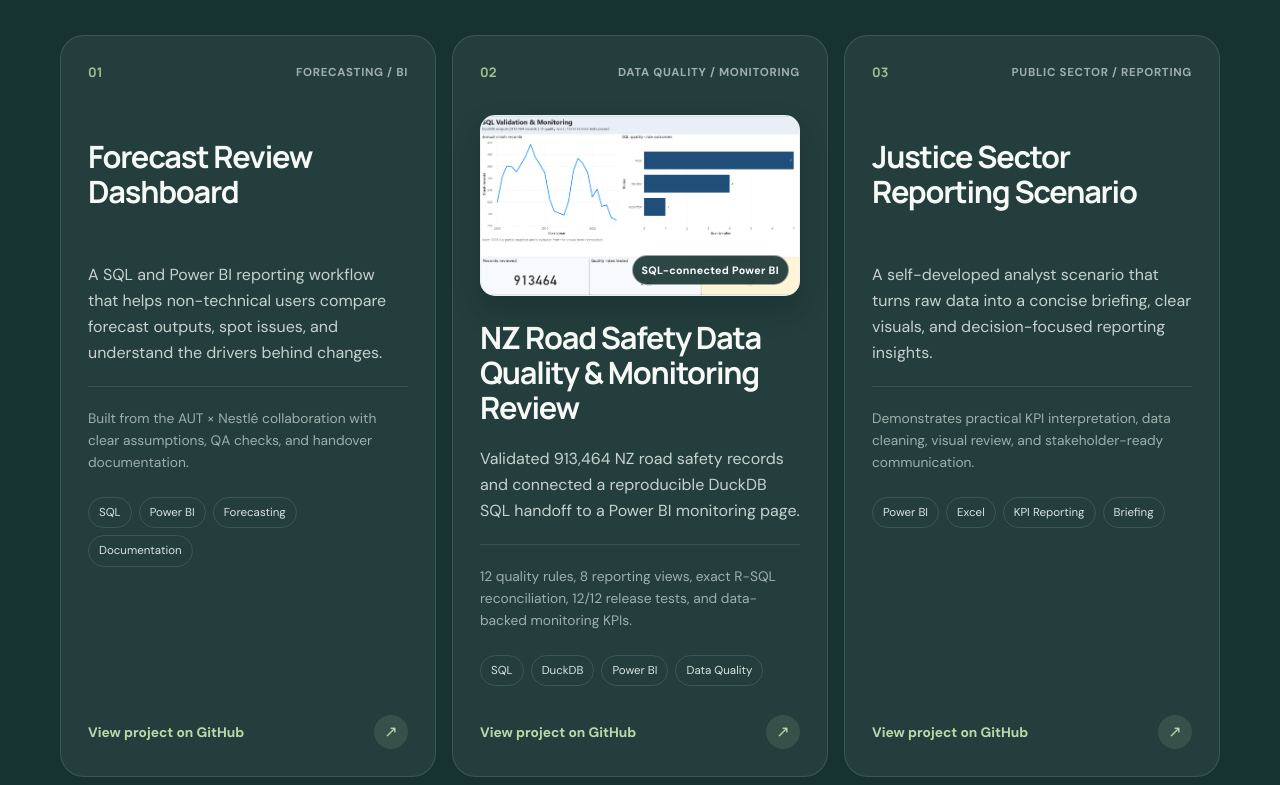
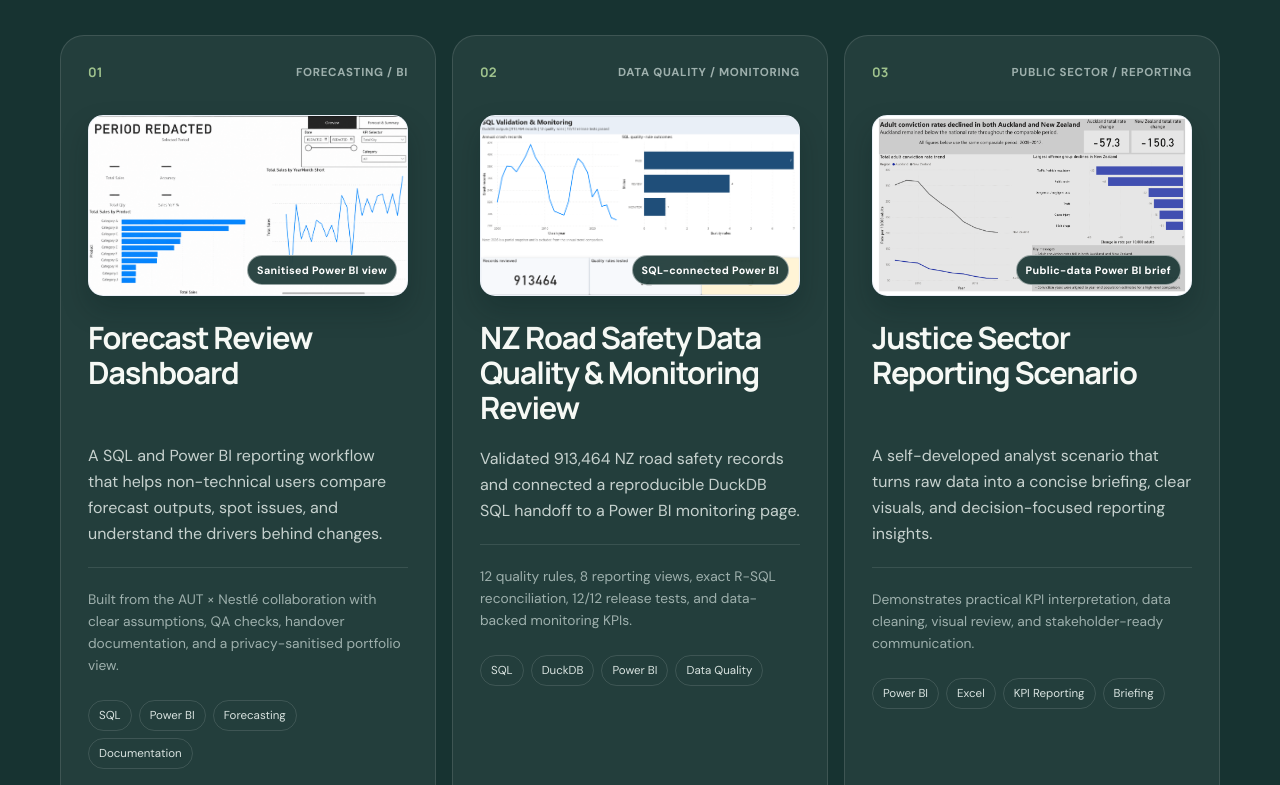
Before and after one commit to DAjik-03/DAjik-03.github.io, a React (Vite) app: page / in a window 1280 px wide. Shown: the part 1155-1940 px from the top of the page. Built offline with nearby package versions, Linux system fonts and the light colour scheme.

Commit message:
Add portfolio dashboard previews

```diff
--- a/src/App.jsx
+++ b/src/App.jsx
@@ -6,9 +6,13 @@ const projects = [
     summary:
       "A SQL and Power BI reporting workflow that helps non-technical users compare forecast outputs, spot issues, and understand the drivers behind changes.",
     evidence:
-      "Built from the AUT × Nestlé collaboration with clear assumptions, QA checks, and handover documentation.",
+      "Built from the AUT × Nestlé collaboration with clear assumptions, QA checks, handover documentation, and a privacy-sanitised portfolio view.",
     tools: ["SQL", "Power BI", "Forecasting", "Documentation"],
     repo: "https://github.com/DAjik-03/Nestle-Forecasting-report",
+    image: "/forecast-review-dashboard-sanitised.png",
+    imageAlt:
+      "Sanitised Power BI forecast review dashboard with KPI cards, product-category bars, and a monthly trend",
+    imageLabel: "Sanitised Power BI view",
   },
   {
     number: "02",
@@ -23,6 +27,7 @@ const projects = [
     image: "/road-safety-sql-monitoring.png",
     imageAlt:
       "Power BI SQL monitoring page with annual crash trends, quality-rule outcomes, and validation KPI cards",
+    imageLabel: "SQL-connected Power BI",
   },
   {
     number: "03",
@@ -34,6 +39,10 @@ const projects = [
       "Demonstrates practical KPI interpretation, data cleaning, visual review, and stakeholder-ready communication.",
     tools: ["Power BI", "Excel", "KPI Reporting", "Briefing"],
     repo: "https://github.com/DAjik-03/justice-sector-reporting-scenario",
+    image: "/justice-sector-power-bi.png",
+    imageAlt:
+      "Power BI briefing comparing public adult conviction-rate trends for Auckland and New Zealand",
+    imageLabel: "Public-data Power BI brief",
   },
 ]
 
@@ -72,7 +81,7 @@ function ProjectCard({ project }) {
       {project.image && (
         <div className="project-visual">
           <img src={project.image} alt={project.imageAlt} loading="lazy" />
-          <span>SQL-connected Power BI</span>
+          <span>{project.imageLabel}</span>
         </div>
       )}
 
```
Also changed, not shown: public/forecast-review-dashboard-sanitised.png (added), public/justice-sector-power-bi.png (added).
